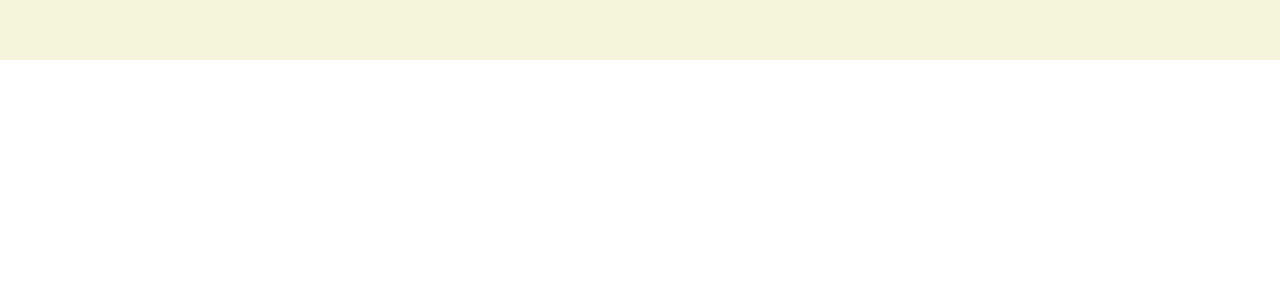
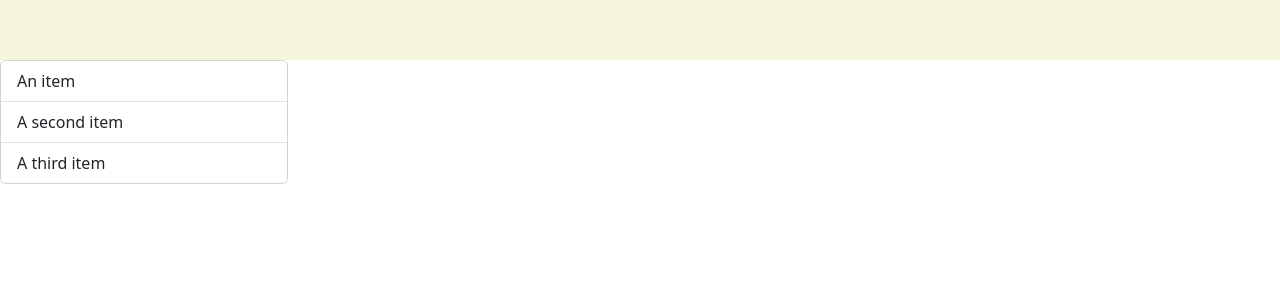
Before and after one commit to AlazarBekele/React-Tutorial, a React (Vite) app in the folder React-Tutorial/: page / in a window 1280 px wide. Shown: the top 300 px of the page. Built offline with nearby package versions, Linux system fonts and the light colour scheme; the HTML template or start-up script is replaced by a standard one.

Commit message:
Add Column Table

```diff
--- a/React-Tutorial/src/Message.tsx
+++ b/React-Tutorial/src/Message.tsx
@@ -10,6 +10,16 @@
 
             </div>
 
+            <div className="card">
+
+                <ul className="list-group list-group-flush">
+                    <li className="list-group-item">An item</li>
+                    <li className="list-group-item">A second item</li>
+                    <li className="list-group-item">A third item</li>
+                </ul>
+
+            </div>
+
         </div>
 
     )
--- a/React-Tutorial/src/index.css
+++ b/React-Tutorial/src/index.css
@@ -3,3 +3,7 @@
   width: 100%;
   background-color: beige;
 }
+
+.card {
+  width: 18rem;
+}
```
